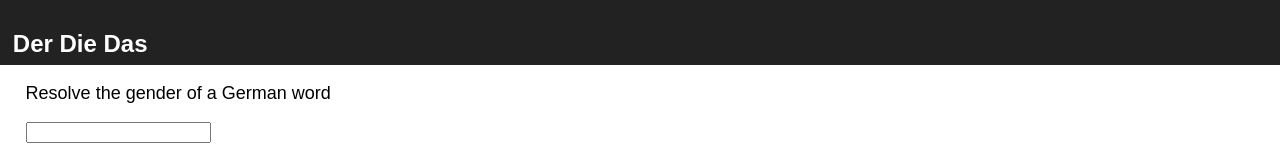
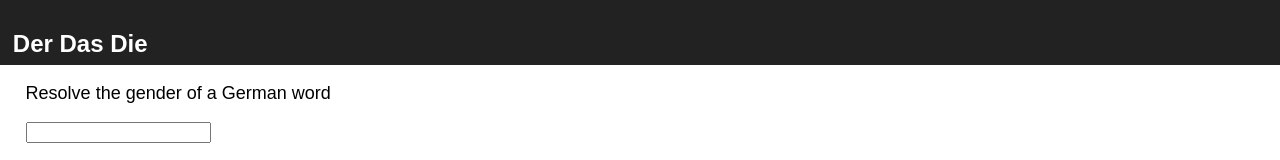
Before and after one commit to mikosty/derdasdie, a React (Create React App) app: page / in a window 1280 px wide. Shown: the top 160 px of the page. Built offline with nearby package versions, Linux system fonts and the light colour scheme.

Commit message:
fixed name

```diff
--- a/src/App.js
+++ b/src/App.js
@@ -16,7 +16,7 @@
     return (
       <div className="App">
         <div className="App-header">
-          <h2>Der Die Das</h2>
+          <h2>Der Das Die</h2>
         </div>
         <p className="App-intro">
           Resolve the gender of a German word
```
